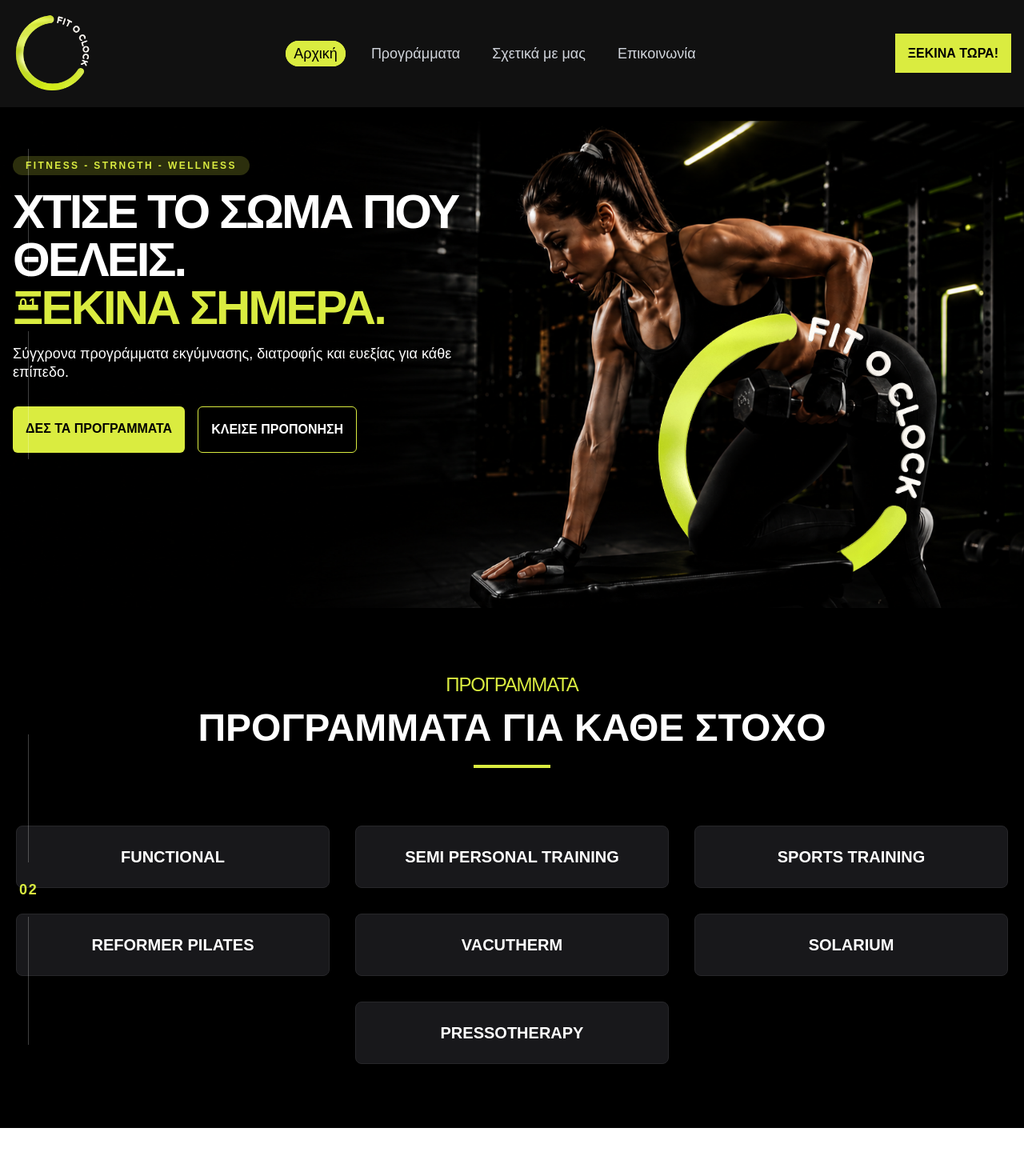
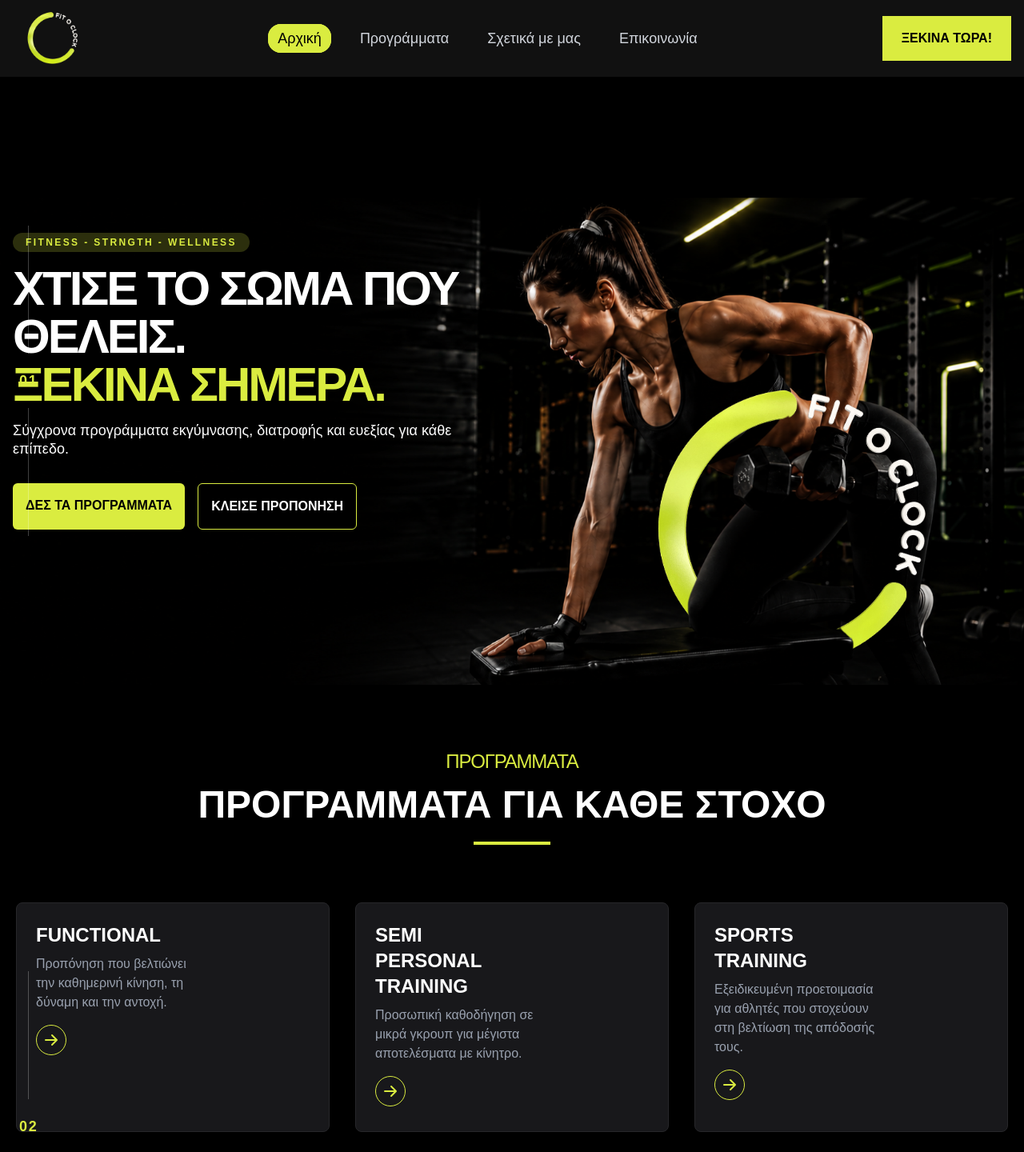
Before and after one commit to Tsagiannoudis/fit-o-clock, a Next.js app: page / in a window 1280 px wide. Shown: the top 1440 px of the page at 80% size. Before the commit the page ends 1410 px from the top, so only its background shows below. Built offline with nearby package versions, Linux system fonts and the light colour scheme.

Commit message:
loading logoscreen

```diff
--- a/app/globals.css
+++ b/app/globals.css
@@ -2,6 +2,7 @@
 
 :root {
   --background: #ffffff;
+  --background: #000000;
   --foreground: #171717;
 }
 
--- a/app/layout.tsx
+++ b/app/layout.tsx
@@ -1,7 +1,10 @@
-import type { Metadata } from "next";
+"use client";
+
 import { Geist, Geist_Mono } from "next/font/google";
+import { useEffect, useLayoutEffect, useRef, useState } from "react";
+import Image from "next/image";
+import Navbar from "@/components/Navbar";
 import "./globals.css";
-import Navbar from "@/components/Navbar";
 
 const geistSans = Geist({
   variable: "--font-geist-sans",
@@ -13,9 +16,13 @@
   subsets: ["latin"],
 });
 
-export const metadata: Metadata = {
-  title: "Fit-o-clock",
-  description: "Your personal fitness journey starts here.",
+type LoadingPhase = "center" | "moving" | "finished";
+
+type LogoTransform = {
+  x: number;
+  y: number;
+  scaleX: number;
+  scaleY: number;
 };
 
 export default function RootLayout({
@@ -23,14 +30,144 @@
 }: Readonly<{
   children: React.ReactNode;
 }>) {
+  const [phase, setPhase] = useState<LoadingPhase>("center");
+
+  const [logoTransform, setLogoTransform] = useState<LogoTransform>({
+    x: 0,
+    y: 0,
+    scaleX: 1,
+    scaleY: 1,
+  });
+
+  const animatedLogoRef = useRef<HTMLDivElement>(null);
+  const navbarLogoRef = useRef<HTMLDivElement>(null);
+
+  const isLoading = phase !== "finished";
+
+  useEffect(() => {
+    document.title = "Fit O'Clock";
+  }, []);
+
+  useLayoutEffect(() => {
+    const animatedLogo = animatedLogoRef.current;
+    const navbarLogo = navbarLogoRef.current;
+
+    if (!animatedLogo || !navbarLogo) return;
+
+    const calculateTargetPosition = () => {
+      const animatedRect = animatedLogo.getBoundingClientRect();
+      const targetRect = navbarLogo.getBoundingClientRect();
+
+      const animatedCenterX =
+        animatedRect.left + animatedRect.width / 2;
+
+      const animatedCenterY =
+        animatedRect.top + animatedRect.height / 2;
+
+      const targetCenterX =
+        targetRect.left + targetRect.width / 2;
+
+      const targetCenterY =
+        targetRect.top + targetRect.height / 2;
+
+      setLogoTransform({
+        x: targetCenterX - animatedCenterX,
+        y: targetCenterY - animatedCenterY,
+        scaleX: targetRect.width / animatedRect.width,
+        scaleY: targetRect.height / animatedRect.height,
+      });
+    };
+
+    calculateTargetPosition();
+
+    window.addEventListener("resize", calculateTargetPosition);
+
+    const startTimer = window.setTimeout(() => {
+      setPhase("moving");
+    }, 700);
+
+    const finishTimer = window.setTimeout(() => {
+      setPhase("finished");
+    }, 1800);
+
+    return () => {
+      window.clearTimeout(startTimer);
+      window.clearTimeout(finishTimer);
+      window.removeEventListener("resize", calculateTargetPosition);
+    };
+  }, []);
+
   return (
     <html
       lang="el"
       className={`${geistSans.variable} ${geistMono.variable} h-full antialiased`}
     >
-      <body className="min-h-full flex flex-col">
-        <Navbar />
-        {children}
+      <body
+        className={`min-h-full bg-black ${
+          isLoading ? "overflow-hidden" : ""
+        }`}
+      >
+        <Navbar
+          logoPlaceholderRef={navbarLogoRef}
+          isLogoVisible={phase === "finished"}
+        />
+
+        {/* Loading overlay */}
+        {phase !== "finished" && (
+          <div
+            className={`fixed inset-0 z-[100] bg-[#111111] transition-opacity duration-500 ${
+              phase === "moving"
+                ? "delay-700 opacity-0"
+                : "opacity-100"
+            }`}
+          >
+            <div
+              ref={animatedLogoRef}
+              className="fixed left-1/2 top-1/2 h-[140px] w-[200px] -translate-x-1/2 -translate-y-1/2"
+              style={{
+                transform:
+                  phase === "moving"
+                    ? `
+                      translate(-50%, -50%)
+                      translate3d(
+                        ${logoTransform.x}px,
+                        ${logoTransform.y}px,
+                        0
+                      )
+                      scale(
+                        ${logoTransform.scaleX},
+                        ${logoTransform.scaleY}
+                      )
+                    `
+                    : "translate(-50%, -50%) scale(1)",
+                transition:
+                  phase === "moving"
+                    ? "transform 1000ms cubic-bezier(0.76, 0, 0.24, 1)"
+                    : "none",
+                transformOrigin: "center",
+              }}
+            >
+              <Image
+                src="/fit-o-clock-white.png"
+                alt="Fit O'Clock"
+                fill
+                priority
+                className="object-contain"
+                sizes="200px"
+              />
+            </div>
+          </div>
+        )}
+
+        <main
+          className={`pt-24 transition-opacity duration-700 ${
+            phase === "finished"
+              ? "opacity-100"
+              : "pointer-events-none opacity-0"
+          }`}
+        >
+          {children}
+        </main>
       </body>
     </html>
   );
--- a/app/page.tsx
+++ b/app/page.tsx
@@ -4,11 +4,9 @@
 
 export default function Home() {
   return (
-
-      <main className="">
-        <HeroSectionHome />
-        <GridTrainings />
-      </main>
-
+    <>
+      <HeroSectionHome />
+      <GridTrainings />
+    </>
   );
 }
--- a/components/Navbar.tsx
+++ b/components/Navbar.tsx
@@ -1,113 +1,135 @@
 "use client";
 
 import NavLinksMainData from "@/data/NavLinksMainData";
+import { usePathname } from "next/navigation";
+import Image from "next/image";
 import Link from "next/link";
-import Image from "next/image";
-import { useState } from "react";
-import { usePathname } from "next/navigation";
+import { RefObject, useState } from "react";
 
-// Helper component to avoid repeating the link logic
-const NavLink = ({ href, label, pathname }: { href: string, label: string, pathname: string }) => (
+type NavbarProps = {
+  logoPlaceholderRef: RefObject<HTMLDivElement | null>;
+  isLogoVisible: boolean;
+};
+
+const NavLink = ({
+  href,
+  label,
+  pathname,
+}: {
+  href: string;
+  label: string;
+  pathname: string;
+}) => {
+  const isActive = pathname === href;
+
+  return (
     <Link
       href={href}
-    className={`px-2 py-1 text-lg font-medium transition-all duration-200 ${
-      pathname === href
-        ? "text-black p-2 border-2 rounded-2xl border-[#DAEC40] bg-[#DAEC40]"
-        : "text-gray-300 hover:text-[#DAEC40] border-b-2 border-transparent"
+      className={`rounded-2xl px-3 py-2 text-lg font-medium transition-all duration-200 ${
+        isActive
+          ? "bg-[#DAEC40] text-black outline-2 outline-offset-[-2px] outline-[#DAEC40]"
+          : "text-gray-300 hover:text-[#DAEC40]"
       }`}
     >
       {label}
     </Link>
   );
+};
 
-const Navbar = () => {
+const Navbar = ({
+  logoPlaceholderRef,
+  isLogoVisible,
+}: NavbarProps) => {
   const [isMenuOpen, setIsMenuOpen] = useState(false);
   const pathname = usePathname();
 
   return (
-    <header className="text-white fixed top-0 left-0 right-0 z-50 bg-[#111111]  max-w-[100%] mx-auto">
-      <nav className="container mx-auto flex items-center justify-between p-4">
-        {/* Logo */}
-        <div>
-          <Link href="/">
+    <header className="fixed inset-x-0 top-0 z-50 bg-[#111111] text-white">
+      <nav className="container mx-auto flex h-24 items-center justify-between px-4">
+        {/* Η τελική θέση του animated logo */}
+        <div
+          ref={logoPlaceholderRef}
+          className="relative h-[70px] w-[100px]"
+        >
+          <Link
+            href="/"
+            aria-label="Αρχική σελίδα Fit O'Clock"
+            className={`absolute inset-0 transition-opacity duration-300 ${
+              isLogoVisible ? "opacity-100" : "opacity-0"
+            }`}
+          >
             <Image
               src="/fit-o-clock-white.png"
-              alt="Fit-o-clock logo"
-              width={100}
-              height={20}
+              alt="Fit O'Clock"
+              fill
               priority
+              className="object-contain"
+              sizes="100px"
             />
           </Link>
         </div>
 
-        {/* Desktop Menu */}
-        <div className="hidden md:block">
-          <ul className="flex items-center gap-6">
+        {/* Desktop menu */}
+        <ul className="hidden items-center gap-6 md:flex">
           {NavLinksMainData.map((link) => (
-              <li key={link.href} className="nav-item">
-                <NavLink href={link.href} label={link.label} pathname={pathname} />
+            <li key={link.href}>
+              <NavLink
+                href={link.href}
+                label={link.label}
+                pathname={pathname}
+              />
             </li>
           ))}
         </ul>
-        </div>
 
-        <div className="hidden md:block">
         <Link
-            href={"/get-started"}
-            className={"bg-[#daec40] p-4 text-black hover:bg-yellow-300 transition-colors uppercase font-semibold"}
+          href="/get-started"
+          className="hidden bg-[#DAEC40] px-6 py-4 font-semibold uppercase text-black transition-colors hover:bg-[#c4d33a] md:block"
         >
           Ξεκίνα τώρα!
         </Link>
-        </div>
 
-        {/* Mobile Menu Button */}
-        <div className="md:hidden">
+        {/* Mobile button */}
         <button
-            onClick={() => setIsMenuOpen(!isMenuOpen)}
-            className="text-white focus:outline-none p-2"
+          type="button"
+          onClick={() => setIsMenuOpen((current) => !current)}
+          className="p-2 text-white md:hidden"
           aria-label={isMenuOpen ? "Κλείσιμο μενού" : "Άνοιγμα μενού"}
           aria-expanded={isMenuOpen}
         >
-            <svg
-              className="w-6 h-6"
-              fill="none"
-              stroke="currentColor"
-              viewBox="0 0 24 24"
-              xmlns="http://www.w3.org/2000/svg"
+          <span className="block h-0.5 w-6 bg-current" />
+          <span className="my-1.5 block h-0.5 w-6 bg-current" />
+          <span className="block h-0.5 w-6 bg-current" />
+        </button>
+
+        {/* Mobile menu */}
+        <div
+          className={`absolute left-0 right-0 top-full border-t border-white/10 bg-[#111111] md:hidden ${
+            isMenuOpen ? "block" : "hidden"
+          }`}
         >
-              <path
-                strokeLinecap="round"
-                strokeLinejoin="round"
-                strokeWidth="2"
-                d={
-                  isMenuOpen ? "M6 18L18 6M6 6l12 12" : "M4 6h16M4 12h16m-7 6h7"
-                }
-              ></path>
-            </svg>
-          </button>
-        </div>
-      </nav>
-
-      {/* Mobile Menu */}
-      <div
-        className={`md:hidden ${isMenuOpen ? "block border-t border-gray-700" : "hidden"}`}
-      >
-        <ul className="flex flex-col items-center gap-6 py-4">
+          <ul className="flex flex-col items-center gap-5 py-6">
             {NavLinksMainData.map((link) => (
               <li key={link.href}>
-              <NavLink href={link.href} label={link.label} pathname={pathname} />
+                <NavLink
+                  href={link.href}
+                  label={link.label}
+                  pathname={pathname}
+                />
               </li>
             ))}
+
             <li>
               <Link
-              href="/get-started" // Changed to a more descriptive URL
-              className="bg-[#daec40] p-4 text-black hover:bg-yellow-300 transition-colors uppercase font-semibold"
+                href="/get-started"
+                className="inline-block bg-[#DAEC40] px-6 py-4 font-semibold uppercase text-black"
               >
                 Ξεκίνα τώρα!
               </Link>
             </li>
           </ul>
         </div>
+      </nav>
     </header>
   );
 };
--- a/components/home/GridTrainings.tsx
+++ b/components/home/GridTrainings.tsx
@@ -1,6 +1,7 @@
 import Image from "next/image";
 import Link from "next/link";
 import TrainingData from "@/data/TrainingData";
+import { HiArrowRight } from "react-icons/hi";
 
 
 const GridTrainings = () => {
@@ -8,7 +9,7 @@
     <section className="relative py-20 w-full overflow-hidden bg-black">
       <div className="relative flex items-center">
         {/* αριθμός */}
-        <div className="absolute left-6 top-1/2 -translate-y-1/2 hidden lg:flex flex-col items-center z-20 pt-100">
+        <div className="absolute left-6 top-1/2 -translate-y-1/2 hidden lg:flex flex-col items-center z-20 pt-200">
           <div className="w-px h-40 bg-white/25" />
           <span className="my-5 text-[#DAEC40] font-bold tracking-widest text-lg">
             02
@@ -29,8 +30,15 @@
       <div className="container mx-auto px-4 mt-12">
         <div className="flex flex-wrap justify-center gap-8">
           {TrainingData.map((item) => (
-            <div key={item.id} className="bg-zinc-900 p-6 rounded-lg text-center border border-zinc-800 hover:border-[#DAEC40] transition-colors w-full md:w-[calc(50%-1rem)] lg:w-[calc(33.333%-1.5rem)]">
-              <h3 className="text-xl font-bold text-white uppercase">{item.title}</h3>
+            <div key={item.id} className="bg-zinc-900 p-6 rounded-lg text-left  border border-zinc-800 hover:border-[#DAEC40] transition-colors md:w-[calc(50%-1rem)] lg:w-[calc(33.333%-1.5rem)]">
+              <h3 className="text-2xl font-bold text-white uppercase w-2/5">{item.title}</h3>
+              <p className="mt-2 text-gray-400 w-3/5">{item.smallDescription}</p>
+              <Link
+                href={`/trainings/${item.id}`}
+                className="mt-4 inline-block text-[#DAEC40] hover:text-black hover:bg-[#DAEC40] transition-colors p-2 rounded-full border border-[#DAEC40]"
+              >
+                <HiArrowRight className="w-5 h-5" />
+              </Link>
             </div>
           ))}
         </div>
--- a/components/home/HeroSectionHome.tsx
+++ b/components/home/HeroSectionHome.tsx
@@ -3,7 +3,7 @@
 
 const HeroSectionHome = () => {
   return (
-    <section className="relative min-h-[350px] h-[55vh] md:h-[95vh] w-full flex items-center overflow-hidden">
+    <section className="relative min-h-[350px] h-[110vh] md:h-[95vh] w-full flex items-center overflow-hidden">
       {/* Background Image */}
       <div className="absolute inset-0 z-0">
         <Image
--- a/data/TrainingData.tsx
+++ b/data/TrainingData.tsx
@@ -2,39 +2,45 @@
     {
         id: 1,
         title: "Functional",
-        smallDescription:""
+        smallDescription:"Προπόνηση που βελτιώνει την καθημερινή κίνηση, τη δύναμη και την αντοχή.",
+        fullDescription: "Η λειτουργική προπόνηση εστιάζει σε ασκήσεις που μιμούνται τις κινήσεις της καθημερινής ζωής. Στόχος είναι η ενδυνάμωση του πυρήνα, η βελτίωση της ισορροπίας, της ευλυγισίας και του συντονισμού, κάνοντας το σώμα σας πιο αποδοτικό και ανθεκτικό σε τραυματισμούς.",
     },
     {
         id: 2,
         title: "Semi Personal Training",
-        smallDescription:""
+        smallDescription:"Προσωπική καθοδήγηση σε μικρά γκρουπ για μέγιστα αποτελέσματα με κίνητρο.",
+        fullDescription: "Απολαύστε τα οφέλη της προσωπικής προπόνησης σε μια πιο οικονομική και κοινωνική εκδοχή. Σε ολιγομελή τμήματα έως 4 ατόμων, ο προπονητής παρέχει εξατομικευμένη καθοδήγηση, διορθώνει την τεχνική και διατηρεί το κίνητρο της ομάδας σε υψηλά επίπεδα.",
     },
     {
         id: 3,
         title: "Sports Training",
-        smallDescription:""
+        smallDescription:"Εξειδικευμένη προετοιμασία για αθλητές που στοχεύουν στη βελτίωση της απόδοσής τους.",
+        fullDescription: "Το πρόγραμμα Sports Training είναι σχεδιασμένο για αθλητές όλων των επιπέδων. Εστιάζουμε στη βελτίωση της εκρηκτικότητας, της ταχύτητας, της δύναμης και της αντοχής, προσαρμόζοντας την προπόνηση στις απαιτήσεις του αθλήματός σας για να φτάσετε στο μέγιστο των δυνατοτήτων σας.",
     },
     {
         id: 4,
         title: "Reformer Pilates",
-        smallDescription:""
+        smallDescription:"Ενδυνάμωση, ευλυγισία και σωστή στάση σώματος με τη χρήση του ειδικού κρεβατιού Pilates.",
+        fullDescription: "Το Reformer Pilates χρησιμοποιεί το ειδικά σχεδιασμένο κρεβάτι για να προσφέρει μια ολοκληρωμένη προπόνηση που γυμνάζει όλο το σώμα. Βελτιώνει τη στάση, αυξάνει την ευλυγισία, ενδυναμώνει τον πυρήνα και δημιουργεί μακριούς, γραμμωμένους μύες χωρίς να καταπονεί τις αρθρώσεις.",
     },
     {
         id: 5,
         title: "VacuTHERM",
-        smallDescription:""
+        smallDescription:"Καινοτόμος μέθοδος για γρήγορη καύση λίπους και καταπολέμηση της κυτταρίτιδας.",
+        fullDescription: "Το VacuTHERM συνδυάζει την αερόβια άσκηση σε διάδρομο με την υποπίεση (κενό αέρος) και την υπέρυθρη ακτινοβολία (InfraRed). Αυτός ο συνδυασμός επιταχύνει την καύση του λίπους στις προβληματικές περιοχές, βελτιώνει την κυκλοφορία του αίματος και μειώνει ορατά την κυτταρίτιδα.",
     },
     {
         id: 6,
         title: "SOLARIUM",
-        smallDescription:""
+        smallDescription:"Αποκτήστε ένα ασφαλές, γρήγορο και ομοιόμορφο μαύρισμα όλο τον χρόνο.",
+        fullDescription: "Το σύγχρονο solarium μας προσφέρει μια ελεγχόμενη και ασφαλή εμπειρία μαυρίσματος. Αποκτήστε μια υγιή, ηλιοκαμένη όψη γρήγορα και εύκολα, προετοιμάζοντας το δέρμα σας για τον ήλιο ή διατηρώντας το χρώμα σας κατά τη διάρκεια του χειμώνα.",
     },
     {
         id: 7,
         title: "Pressotherapy",
-        smallDescription:""
+        smallDescription:"Θεραπεία λεμφικής αποσυμφόρησης για αποτοξίνωση και μείωση της κατακράτησης.",
+        fullDescription: "Η πρεσσοθεραπεία είναι μια χαλαρωτική θεραπεία που ενεργοποιεί τη λεμφική κυκλοφορία μέσω ελεγχόμενης πίεσης αέρα. Βοηθά στην αποβολή τοξινών, στη μείωση της κατακράτησης υγρών και του πρηξίματος, ενώ καταπολεμά την κυτταρίτιδα και προσφέρει μια αίσθηση ευεξίας και ελαφρότητας.",
     },
-
 ];
 
 export default TrainingData;
--- a/package.json
+++ b/package.json
@@ -11,7 +11,8 @@
   "dependencies": {
     "next": "16.2.10",
     "react": "19.2.4",
-    "react-dom": "19.2.4"
+    "react-dom": "19.2.4",
+    "react-icons": "^5.7.0"
   },
   "devDependencies": {
     "@tailwindcss/postcss": "^4",
```
Also changed, not shown: 1 other file (tests, documents, lock files or other folders). Lines whose indentation alone changed are shown as unchanged.
